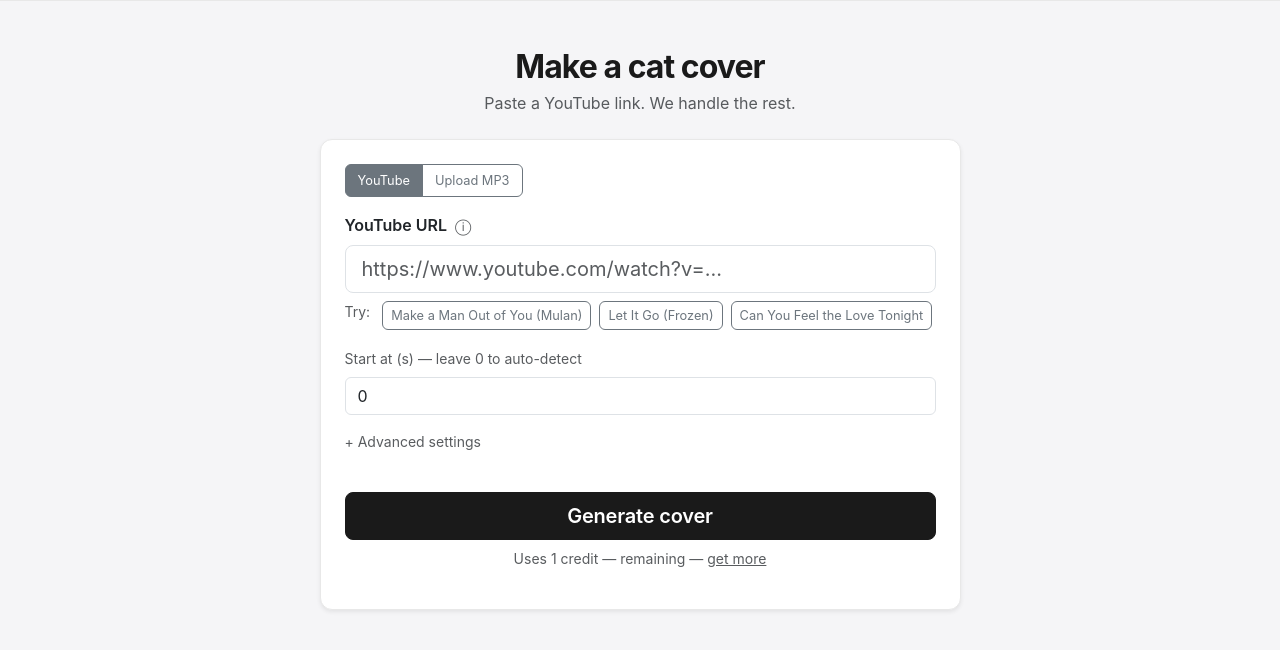
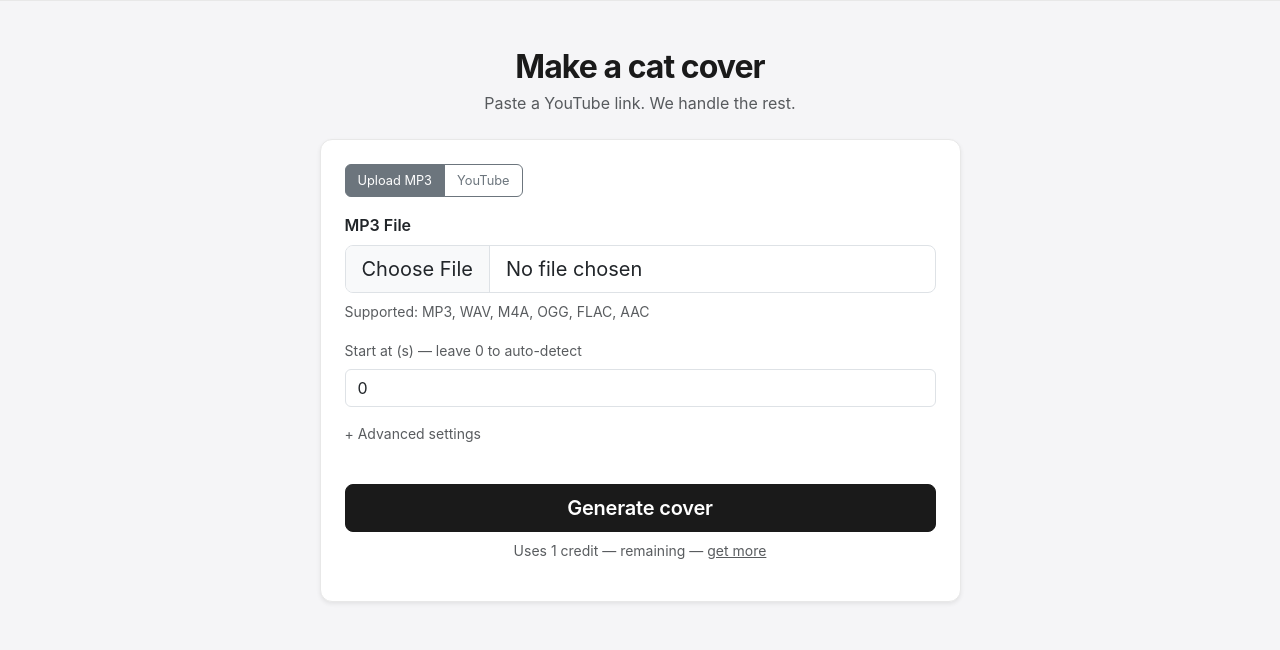
Before and after one commit to shlomota/meowify, a FastAPI app: template templates/index.html in a window 1280 px wide. Shown: the part 52-702 px from the top of the page. Run offline with FastAPI, Linux system fonts and the light colour scheme; the template is opened without the code that fills it, so the values that code supplies are empty; some libraries are stand-ins or nearby versions.

Commit message:
Make MP3 upload the default option (YouTube as secondary)

```diff
--- a/templates/index.html
+++ b/templates/index.html
@@ -24,14 +24,22 @@
 
           {# Tab toggle #}
           <div class="btn-group mb-3" role="group">
-            <input type="radio" class="btn-check" name="source-mode" id="mode-url" value="url" checked>
+            <input type="radio" class="btn-check" name="source-mode" id="mode-upload" value="upload" checked>
+            <label class="btn btn-outline-secondary" for="mode-upload">Upload MP3</label>
+            <input type="radio" class="btn-check" name="source-mode" id="mode-url" value="url">
             <label class="btn btn-outline-secondary" for="mode-url">YouTube</label>
-            <input type="radio" class="btn-check" name="source-mode" id="mode-upload" value="upload">
-            <label class="btn btn-outline-secondary" for="mode-upload">Upload MP3</label>
+          </div>
+
+          {# Upload input #}
+          <div id="upload-section" class="mb-3">
+            <label class="form-label fw-semibold">MP3 File</label>
+            <input type="file" name="audio" id="audio-input" class="form-control form-control-lg"
+                   accept="audio/*,.mp3,.wav,.m4a,.ogg,.flac,.aac" required>
+            <small class="text-muted d-block mt-2">Supported: MP3, WAV, M4A, OGG, FLAC, AAC</small>
           </div>
 
           {# YouTube input #}
-          <div id="url-section" class="mb-3">
+          <div id="url-section" class="mb-3" style="display:none">
             <label class="form-label fw-semibold">
               YouTube URL
               <a href="#" role="button" tabindex="0"
@@ -64,14 +72,6 @@
               </button>
               {% endfor %}
             </div>
-          </div>
-
-          {# Upload input #}
-          <div id="upload-section" class="mb-3" style="display:none">
-            <label class="form-label fw-semibold">MP3 File</label>
-            <input type="file" name="audio" id="audio-input" class="form-control form-control-lg"
-                   accept="audio/*,.mp3,.wav,.m4a,.ogg,.flac,.aac">
-            <small class="text-muted d-block mt-2">Supported: MP3, WAV, M4A, OGG, FLAC, AAC</small>
           </div>
 
           <div class="row g-2 align-items-end mb-3">
```
